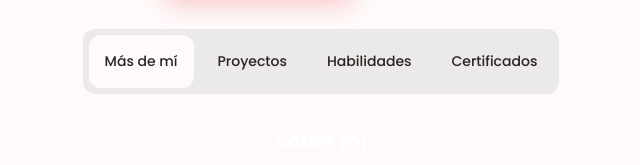
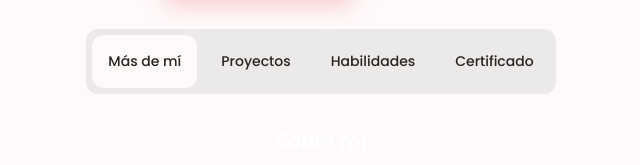
Before and after one commit to montdroud52469/ricardodmj.github.io, a plain HTML site: page index.html in a window 1280 px wide. Shown: the part 503-668 px from the top of the page, 319-959 px from the left. Drawn offline with nearby package versions, Linux system fonts and the light colour scheme.

Commit message:
Ajustes certificado

```diff
--- a/assets/js/main.js
+++ b/assets/js/main.js
@@ -92,7 +92,7 @@ function cargarCertificados() {
             <h3 class="projects__title">${cert.titulo}</h3>
 
             <div class="projects__pdf-ratio-container">
-                <iframe src="assets/certificados/diploma-algoritmos-python.pdf#toolbar=0&navpanes=0&scrollbar=0&view=FitH"
+                <iframe src="./assets/certificados/diploma-algoritmos-python.pdf#toolbar=0&navpanes=0&scrollbar=0&view=FitH"
                     class="projects__pdf-embed" frameborder="0" scrolling="no">
                 </iframe>
             </div>
@@ -104,11 +104,11 @@ function cargarCertificados() {
                     <span class="projects__subtitle">Plataforma: Platzi</span>
 
                     <div class="projects__buttons">
-                        <a href="assets/certificados/${cert.archivo}" target="_blank"
+                        <a href="./assets/certificados/${cert.archivo}" target="_blank"
                             class="projects__button button button__small">
                             <i class="ri-fullscreen-line"></i>
                         </a>
-                        <a href="assets/certificados/${cert.archivo}" download
+                        <a href="./assets/certificados/${cert.archivo}" download
                             class="projects__button button button__small">
                             <i class="ri-download-2-line"></i>
                         </a>
--- a/index.html
+++ b/index.html
@@ -84,7 +84,7 @@
                     Habilidades
                 </button>
                 <button class="filters__button" data-target="#certf">
-                    Certificados
+                    Certificado
                 </button>
             </ul>
 
```
